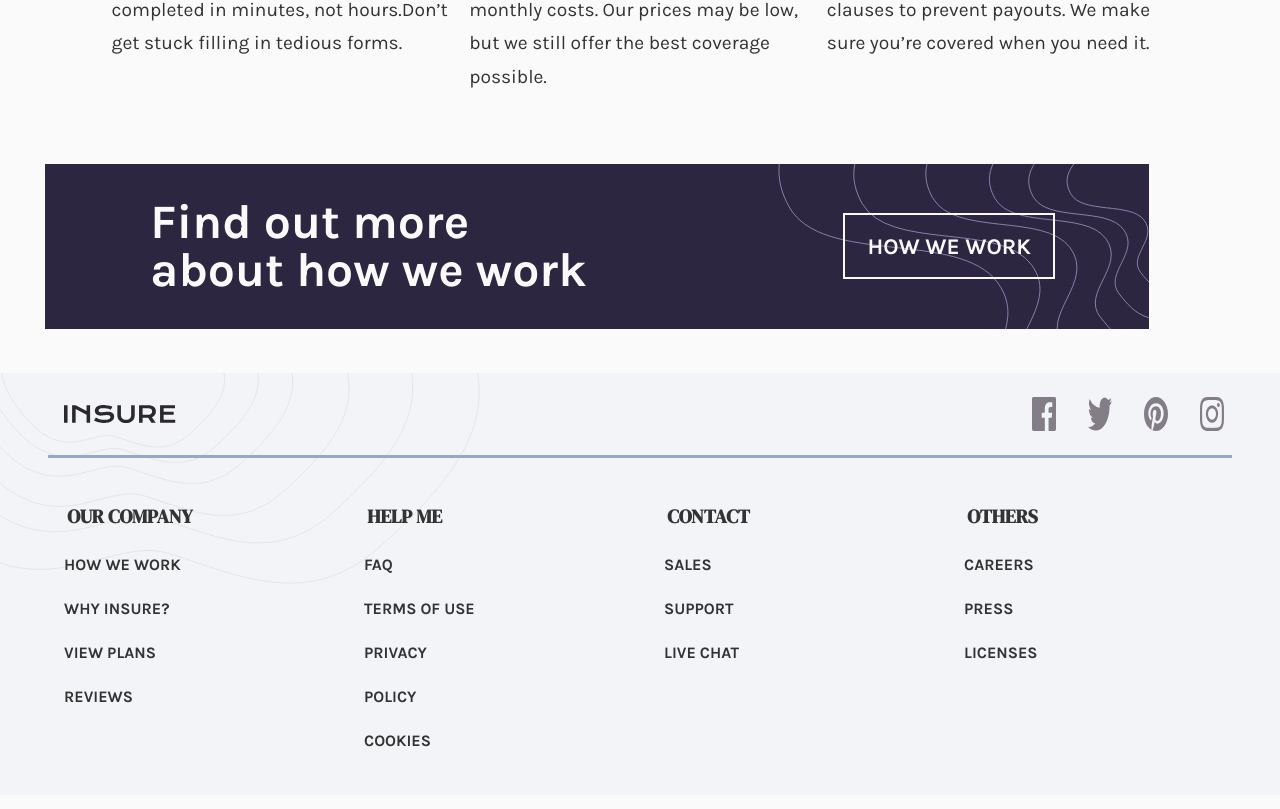
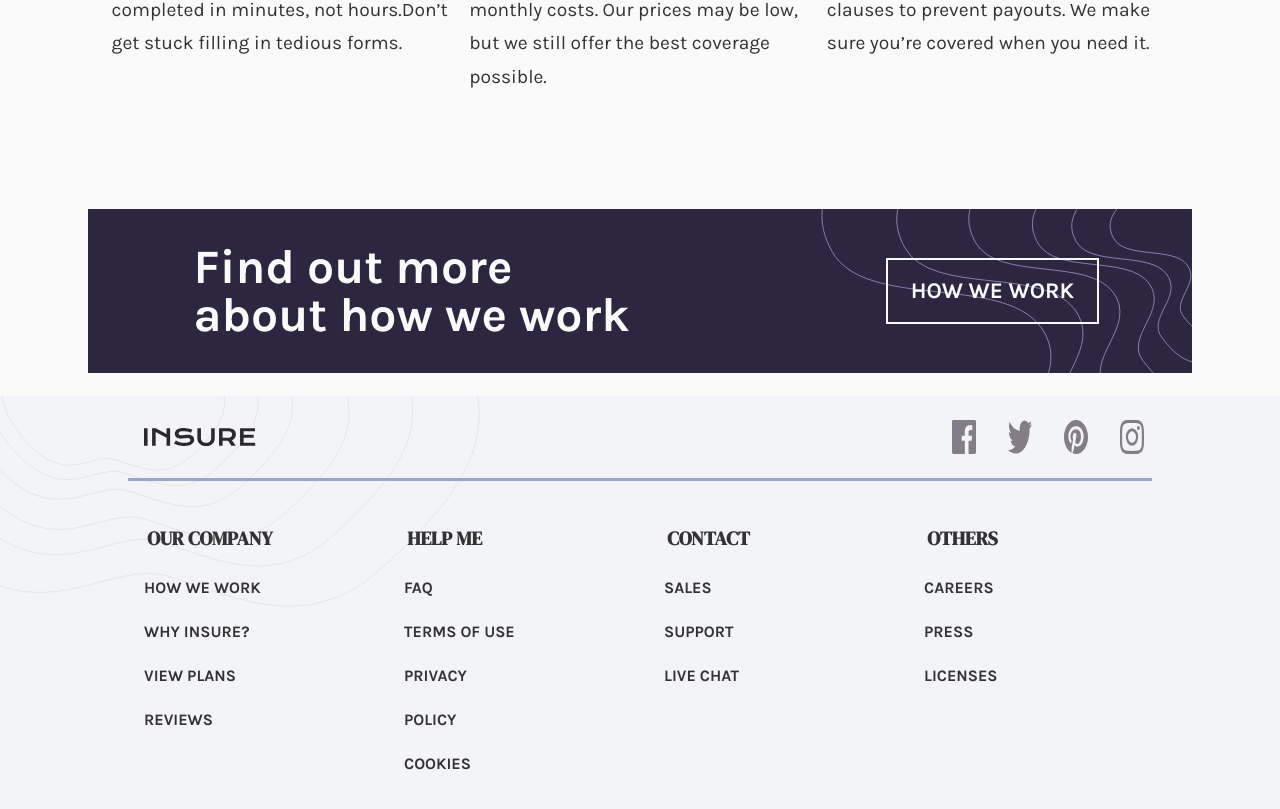
Before and after one commit to Fasunle/insure-landing-page, a React (Vite) app: page / in a window 1280 px wide. Shown: the part 1130-1939 px from the top of the page. Built offline with nearby package versions, Linux system fonts and the light colour scheme.

Commit message:
fix: quick fix

```diff
--- a/src/styles/layout/_footer.scss
+++ b/src/styles/layout/_footer.scss
@@ -53,8 +53,8 @@
   @include tablet-up {
     justify-content: space-between;
     flex-direction: row;
-    margin-inline: 3em;
-
+    margin-inline: auto;
+    max-width: 80%;
     > * {
       margin: 0;
     }
@@ -93,12 +93,12 @@
 
   @include tablet-up {
     flex-direction: row;
-    margin-inline: 3rem;
+    margin-inline: auto;
+    max-width: 80%;
     align-items: flex-start;
 
     a {
       text-align: left;
-      padding-left: 1em;
     }
     div {
       flex: 1;
--- a/src/styles/pages/_home.scss
+++ b/src/styles/pages/_home.scss
@@ -249,7 +249,7 @@
 
   @include desktop {
     flex-direction: row;
-    margin: 0 2em 3em;
+    margin: 2em auto;
 
     h1 {
       text-align: left;
```
